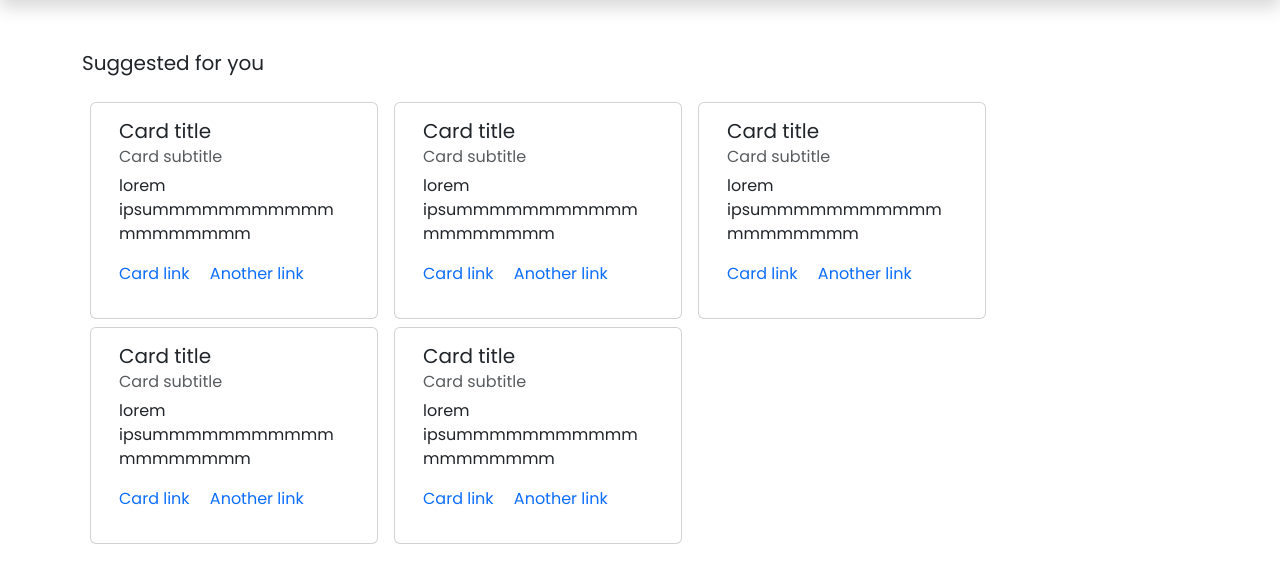
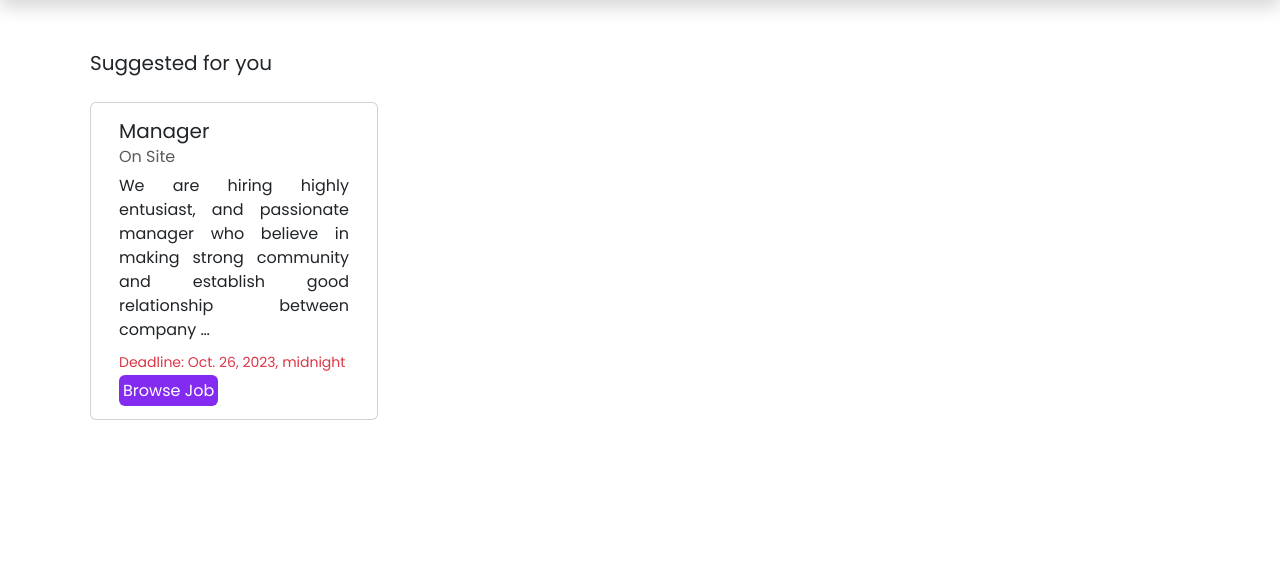
Before and after one commit to chapagainsaugat7/jobportal, a Django app: template templates/jobseeker-dashboard/dashboard.html in a window 1280 px wide. Shown: the part 70-653 px from the top of the page. Run offline with Django 4.2, Linux system fonts and the light colour scheme; the template is opened without the code that fills it: values that come from a table or form of the project are taken from there, others are empty; data comes from the database, SQL or seed files in the repository; parts of the project's set-up code (start-up, migrations or seed data) failed here and were passed over; some libraries are stand-ins or nearby versions.

Commit message:
Rendering jobs in dashbaord

```diff
--- a/templates/jobseeker-dashboard/dashboard.html
+++ b/templates/jobseeker-dashboard/dashboard.html
@@ -12,25 +12,27 @@
     <div class="container">
 
         <div class="mt-5">
-            <span class="fs-5">Suggested for you</span>
+            <span class="fs-5 mx-2">Suggested for you</span>
         </div>
         <div class="container mt-4">
             <div class="row">
                 <div class="col-md-12">
+                    {% for item in job %}
+                    <div class="row row-cols-3">
 
-                    <div class="row row-cols-3">
-                        {% for i in "12345" %}
                         <div class="card mb-2 mx-2" style="width: 18rem;">
-                            <div class="card-body">
-                                <h5 class="card-title">Card title</h5>
-                                <h6 class="card-subtitle mb-2 text-body-secondary">Card subtitle</h6>
-                                <p class="card-text">lorem ipsummmmmmmmmmmmmmmmmmm<p>
-                                    <a href="#" class="card-link">Card link</a>
-                                    <a href="#" class="card-link">Another link</a>
+                            <div class="card-body" style="text-align:justify;text-justify:inter-word;">
+                                <h5 class="card-title">{{item.job_position}}</h5>
+                                <h6 class="card-subtitle mb-2 text-body-secondary">{{item.location_type}}</h6>
+                                <p class="card-text justified">{{item.job_description |truncatewords:20}}<p>
+                                <h6 class="card-subtitle mb-2 small text-danger">Deadline: {{item.deadline}}</h6>
+
+                                    <a href="browsejob/{{item.job_id}}" class="card-link bg-primary text-white p-1 rounded">Browse Job</a>
+                                    {% comment %} <a href="#" class="card-link">Another link</a> {% endcomment %}
                                 </div>
                             </div>
-                            {% endfor %}
-                        </div>
+                         </div>
+                        {% endfor %}
                     </div>
                 </div>
         </div>
```
